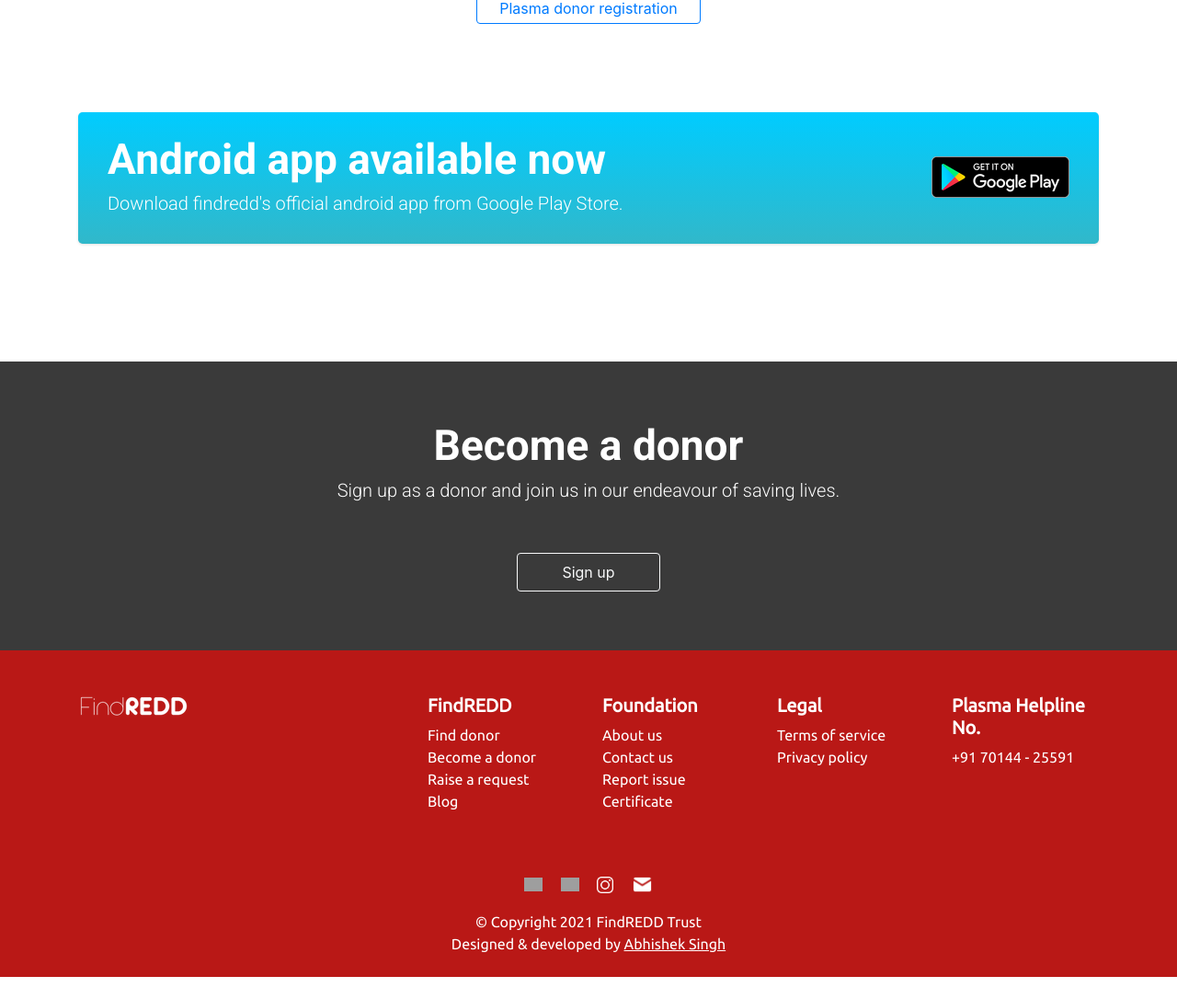
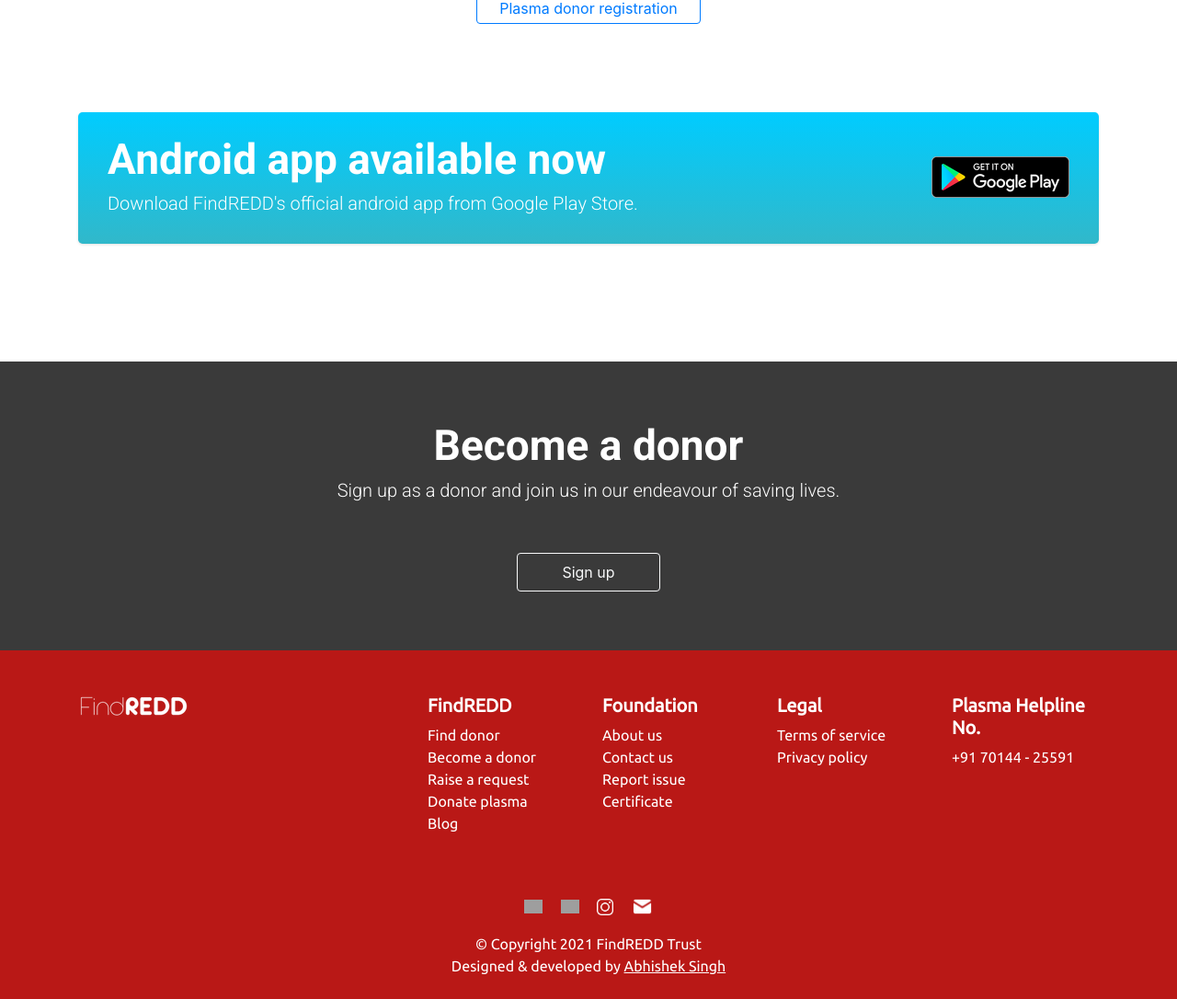
Before and after one commit to findredd/findredd, a Django app: page / in a window 1280 px wide. Shown: the part 3871-4957 px from the top of the page at 92% size. Before the commit the page ends 4933 px from the top, so only its background shows below. Run offline with Django 3.2, Linux system fonts and the light colour scheme; data that the repository does not hold is empty; some libraries are stand-ins or nearby versions; grey boxes are pictures that could not be loaded.

Commit message:
Added donate plasma link in footer nav

```diff
--- a/main/templates/main/index.html
+++ b/main/templates/main/index.html
@@ -310,7 +310,7 @@
     <div class="container-lg finredd-section py-5" id="what_is_findredd?">
         <div class="text-center text-md-right">
             <h1>What is FindREDD?</h1>
-            <h2 class="ml-auto" style="max-width: 650px;">Findredd is an innovative approach to address global health. We provide immediate access to blood donors all over India, 24/7.</h2>
+            <h2 class="ml-auto" style="max-width: 650px;">FindREDD is an innovative approach to address global health. We provide immediate access to blood donors all over India, 24/7.</h2>
             <a href="{% url 'about_us' %}" class="btn btn-primary btn-sm mt-2">Know more</a>
         </div>
     </div>
@@ -538,7 +538,7 @@
                     <div class="testomonial-profile-body p-2 mt-4 mb-5" style="background: #9528dd;">
                         <p>
                             <img src="{% static 'main/images/icons/quote_left.png' %}" class="mt-n1" width="28px">
-                            FindRedd is a foundation for a cause and I wish it all the success and glory. Donating blood is a very noble act and everyone should donate blood atleast twice a year. I hope people get more inclined towards it in the coming time.
+                            FindREDD is a foundation for a cause and I wish it all the success and glory. Donating blood is a very noble act and everyone should donate blood atleast twice a year. I hope people get more inclined towards it in the coming time.
                             <img src="{% static 'main/images/icons/quote_right.png' %}" class="mt-n1" width="28px">
                         </p>
                     </div>
@@ -737,7 +737,7 @@
             <div class="col-sm-8 text-white">
                 <h1>Android app available now</h1>
                 <h2>
-                    Download findredd's official android app from Google Play Store.
+                    Download FindREDD's official android app from Google Play Store.
                 </h2>
             </div>
             <div class="col-sm-4 mt-4 mt-sm-4 text-sm-right">
@@ -780,6 +780,7 @@
                     <li><a href="{% url 'index' %}" class="footer-link">Find donor</a></li>
                     <li><a href="{% url 'signup' %}" class="footer-link">Become a donor</a></li>
                     <li><a href="{% url 'raise_a_request' %}" class="footer-link">Raise a request</a></li>
+                    <li><a href="{% url 'plasma_donor' %}" class="footer-link">Donate plasma</a></li>
                     <li><a href="{% url 'blog-index' %}" class="footer-link">Blog</a></li>
                 </ul>
             </div>
```
